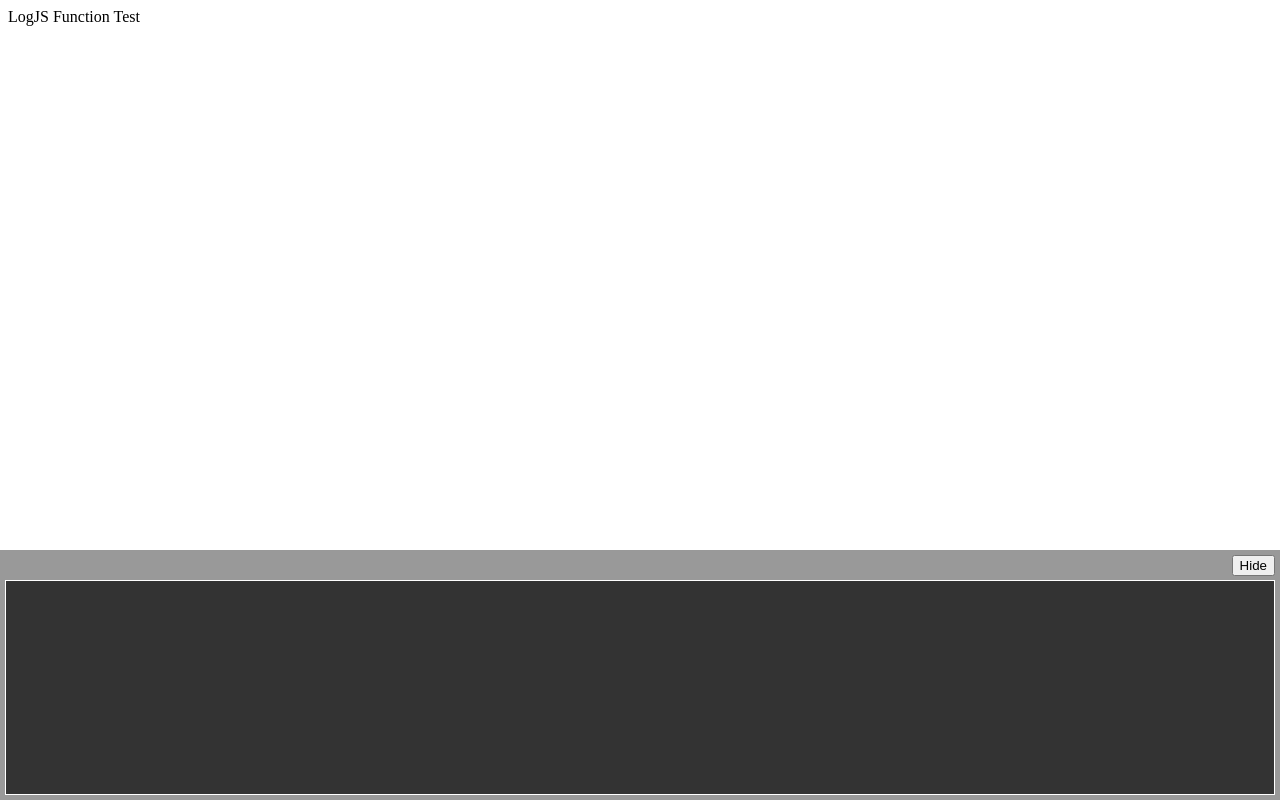
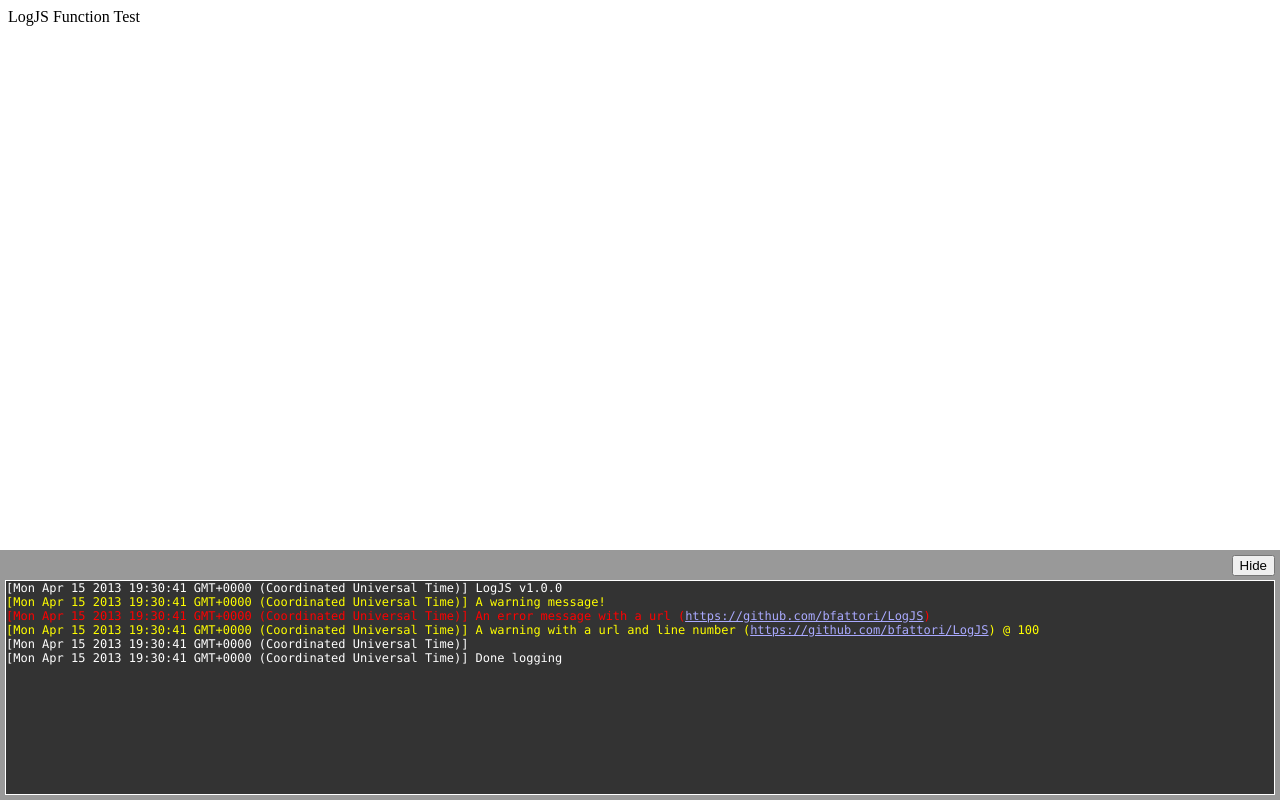
Before and after one commit to bfattori/LogJS, a plain HTML site: page index.html in a window 1280 px wide. Drawn offline with Linux system fonts and the light colour scheme.

Commit message:
Added url handler to DOMAppender Updated functional test to push some testing messages Added version to LogJS

```diff
--- a/appenders/dom.js
+++ b/appenders/dom.js
@@ -1,7 +1,12 @@
 (function(LogJS, global, undefined) {
 
-    var DOMAppender = function() {
+    var DOMAppender = function(config) {
         LogJS.BaseAppender.call(this);
+
+        this.config = {
+            font: this.configOpt('font', config, '"Lucida Console", "Courier New", sans-serif'),
+            fontSize: this.configOpt('fontSize', config, '10pt')
+        };
 
         var logger = global.document.createElement("div");
         logger.id = 'LogJSLoggerConsole';
@@ -31,7 +36,7 @@
         logger.appendChild(hideButton);
 
         var logDiv = global.document.createElement("div");
-        logDiv.style.overFlow = 'auto';
+        logDiv.style.overflow = 'auto';
         logDiv.style.position = 'absolute';
         logDiv.style.top = '30px';
         logDiv.style.left = '5px';
@@ -39,13 +44,13 @@
         logDiv.style.bottom = '5px';
         logDiv.style.border = '1px solid white';
         logDiv.style.backgroundColor = '#333';
-        logDiv.style.fontFamily = '"Lucida Console", "Courier New", sans-serif';
-        logDiv.style.fontSize = '12pt';
+        logDiv.style.fontFamily = this.config.font;
+        logDiv.style.fontSize = this.config.fontSize;
         logger.appendChild(logDiv);
 
         var styles = global.document.createElement('style');
         styles.setAttribute('type', 'text/css');
-        styles.innerHTML = '.logjs_logger div.error { color: red; } .logjs_logger div.warning { color: yellow; } .logjs_logger div.info { color: white; }';
+        styles.innerHTML = '.logjs_logger a { color: #aaf; } .logjs_logger a:visited { color: #88f; } .logjs_logger div.error { color: red; } .logjs_logger div.warning { color: yellow; } .logjs_logger div.info { color: white; }';
 
         global.document.getElementsByTagName("head")[0].appendChild(styles);
 
@@ -67,7 +72,8 @@
             case LogJS.INFO:    classStr = 'info'; break;
         }
 
-        var text = '[' + new Date(timestamp).toString() + '] ' + message + (url !== undefined ? ' (' + url + ') ' : '') +
+        var text = '[' + new Date(timestamp).toString() + '] ' + message +
+            (url !== undefined ? ' (<a href="' + url + '" target="_blank">' + url + '</a>) ' : '') +
             (lineNumber !== undefined ? '@ ' + lineNumber : '');
         this.logLine(classStr, text);
     };
--- a/index.html
+++ b/index.html
@@ -2,11 +2,26 @@
 <head>
     <title>LogJS Functional Testing</title>
     <script type='text/javascript' src='log.js'></script>
+
+    <script type='text/javascript'>
+        LogJS.config.DOMAppender = {
+            fontSize: '9pt'
+        }
+    </script>
 
     <script type='text/javascript' src='appenders/dom.js'></script>
     <script type='text/javascript' src='appenders/console.js'></script>
 </head>
 <body>
     LogJS Function Test
+
+    <script type='text/javascript'>
+        LogJS.info(LogJS.version);
+        LogJS.warn('A warning message!');
+        LogJS.error('An error message with a url', 'https://github.com/bfattori/LogJS');
+        LogJS.warn('A warning with a url and line number', 'https://github.com/bfattori/LogJS', 100);
+        LogJS.info('');
+        LogJS.info('Done logging');
+    </script>
 </body>
 </html>
--- a/log.js
+++ b/log.js
@@ -4,7 +4,9 @@
         ERROR: 'ERROR',
         WARN: 'WARN',
         INFO: 'INFO',
-        TRACE: 'TRACE'
+        TRACE: 'TRACE',
+
+        version: 'LogJS v1.0.0'
     };
 
     var appenders = {};
```
